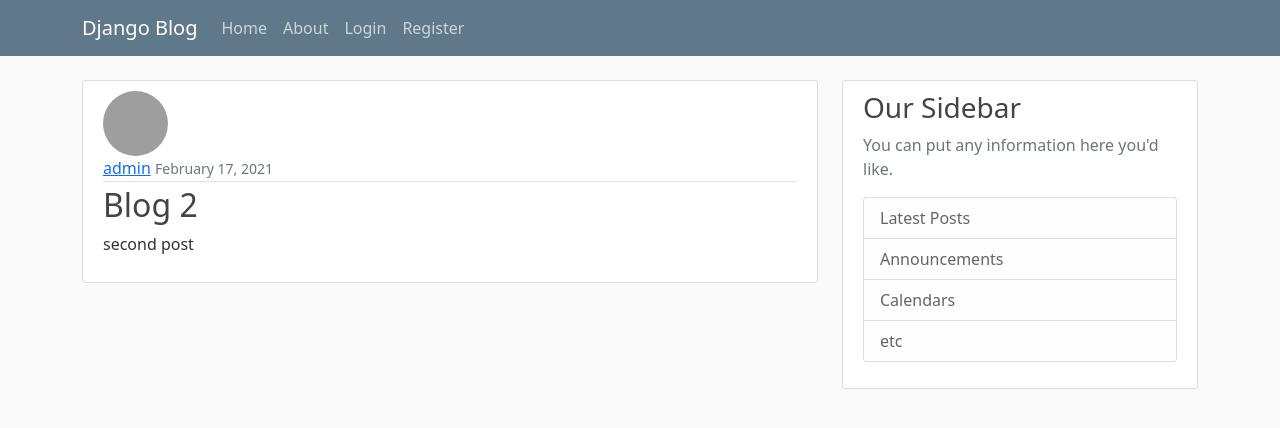
After one commit to AzharUddinSheikh/Django-Corey-Tut, a Django app: page /post/2/ in a window 1280 px wide. The commit adds this page. Shown: the top 428 px of the page. Run offline with Django 3.2, Linux system fonts and the light colour scheme; data comes from the database, SQL or seed files in the repository; both versions use the stored data as it was after the commit; grey boxes are pictures that could not be loaded.

Commit message:
created class view LIST and DETAIL view also added path in urls.py and provided navigation in home ((if context not passed dango itself put object as default

```diff
--- a/blog/templates/blog/home.html
+++ b/blog/templates/blog/home.html
@@ -9,7 +9,7 @@
             <a class="mr-2" href="#">{{ post.author }}</a>
             <small class="text-muted">{{ post.date_posted|date:"F d, Y" }}</small>
         </div>
-        <h2><a class="article-title" href="#">{{ post.title }}</a></h2>
+        <h2><a class="article-title" href="{% url 'post-detail' post.id %}">{{ post.title }}</a></h2>
         <p class="article-content">{{ post.content }}</p>
     </div>
 </article>
--- /dev/null
+++ b/blog/templates/blog/post_detail.html
@@ -0,0 +1,17 @@
+{% extends 'blog/base.html' %}
+{% block content %}
+
+<article class="media content-section">
+    <!-- uploading image here -->
+    <img class="rounded-circle article-img" src="{{object.author.profile.image.url}}" alt="image of the author">
+    <div class="media-body">
+        <div class="article-metadata">
+            <a class="mr-2" href="#">{{ object.author }}</a>
+            <small class="text-muted">{{ object.date_posted|date:"F d, Y" }}</small>
+        </div>
+        <h2 class="article-title">{{ object.title }}</h2>
+        <p class="article-content">{{ object.content }}</p>
+    </div>
+</article>
+
+{% endblock content %}
--- a/blog/urls.py
+++ b/blog/urls.py
@@ -1,7 +1,21 @@
 from django.urls import path
+from .views import PostListView, PostDetailView
 from . import views
 
 urlpatterns = [
-    path('', views.home, name='blog-home'),
+    path('', PostListView.as_view(), name='blog-home'),
+    path('post/<int:pk>/', PostDetailView.as_view(), name='post-detail'),
     path('about/', views.about, name='blog-about')
 ]
+
+
+# we cant pass class like this PostListView to convert it into actual view we need this method as_view
+
+
+'''
+detailclass view
+lets say we need to create a route to take us to a specific post
+ex = let  say we want to see post for blog one that url something like post/1
+so if you want to create a route where the id of a post is acutally part of the route
+then we can create a route
+'''
--- a/blog/views.py
+++ b/blog/views.py
@@ -1,13 +1,33 @@
 from django.shortcuts import render
+from django.views.generic import ListView, DetailView
 from .models import Post
 
-
+'''
+this is function based view
 def home(request):
     context = {
         'posts': Post.objects.all()
     }
     return render(request, 'blog/home.html', context)
+Class based view are better than function base as you see
+'''
 
 
 def about(request):
     return render(request, 'blog/about.html', {'title': "About Author"})
+
+
+class PostListView(ListView):
+    # this is class based view djang0 support few of them like ListView , DetailView, delete update etc
+    model = Post
+    template_name = 'blog/home.html'
+    context_object_name = 'posts'  # what variable posts ll got to temp
+    ordering = ['-date_posted']  # newest to oldest
+    # ordering = ['date_posted'] oldest to newest
+
+    # if you forgot it then is show error like
+    # <app>/<models>_<viewtype>.html
+
+
+class PostDetailView(DetailView):
+    model = Post
--- a/users/templates/users/profile.html
+++ b/users/templates/users/profile.html
@@ -24,6 +24,5 @@
         </div>
     </form>
 
-
 </div>
 {% endblock content %}
```
Also changed, not shown: db.sqlite3.
